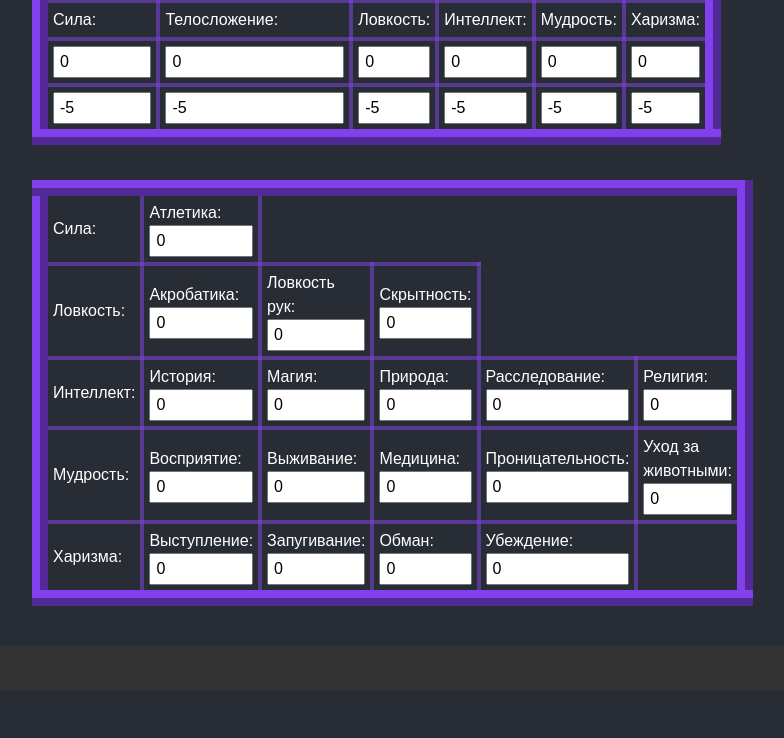
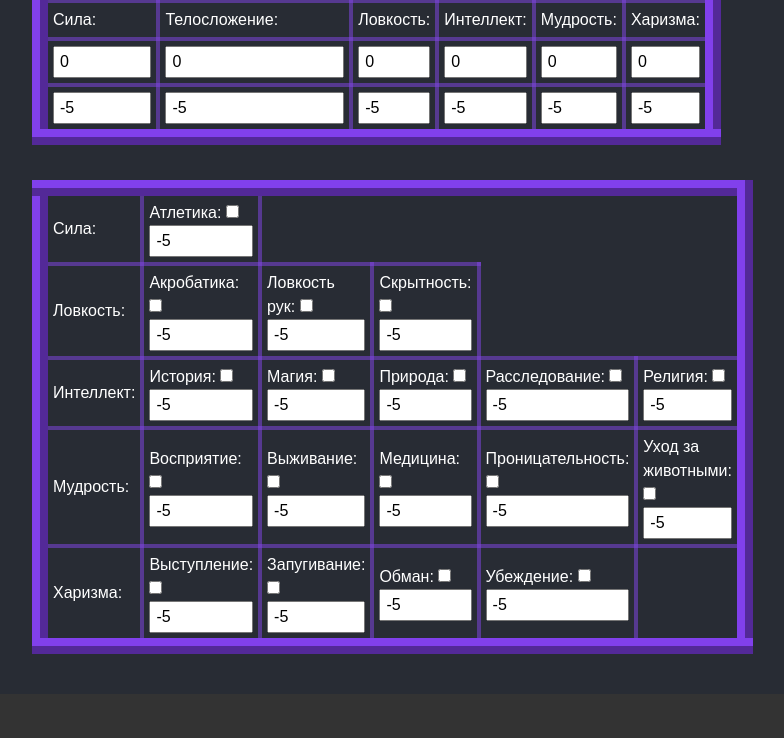
Before and after one commit to ArtemCake/DND_Site, a Flask app: page /CreatePersonage in a window 1280 px wide. Shown: the part 736-1474 px from the top of the page, without its empty margins (8-792 px from the left). Before the commit the page ends 1342 px from the top, so only its background shows below. Run offline with Flask 3, Linux system fonts and the light colour scheme; data comes from the database, SQL or seed files in the repository; data that the repository does not hold is empty; some libraries are stand-ins or nearby versions.

Commit message:
Добавление расчета навыков

```diff
--- a/static/js/CharacteristicModificatorCalculation.js
+++ b/static/js/CharacteristicModificatorCalculation.js
@@ -14,7 +14,6 @@ document.addEventListener('DOMContentLoaded', () => {
             console.error('Элементы для расчёта модификаторов не найдены.');
             return;
         }
-
         characteristicsInputs.each(function() {
             const characteristicId = $(this).siblings('.ParamId').val(); // ID характеристики
             const value = parseFloat($(this).val());                      // Значение характеристики
@@ -26,13 +25,13 @@ document.addEventListener('DOMContentLoaded', () => {
 
             // Формула расчёта модификатора
             const modifier = -5 + Math.floor(0.5 * value);
-
             // Находим соответствующий модификатор и устанавливаем новое значение
             $('.CharacteristicsModificator input[name="CharacteristicsModificator"]')
                 .filter(function() {
                     return $(this).siblings('.ParamId').val() === characteristicId;
                 })
                 .val(modifier);
+
         });
     }
 
@@ -42,6 +41,7 @@ document.addEventListener('DOMContentLoaded', () => {
         calculateModifiers();
     });
 
-    // Изначально вычисляем модификаторы при загрузке страницы
+
+    // Изначально вычисляем модификаторы и навыки при загрузке страницы
     calculateModifiers();
 });
--- /dev/null
+++ b/static/js/CharacteristicSkillsCalculation.js
@@ -0,0 +1,69 @@
+// CharacteristicSkillsCalculation.js
+
+document.addEventListener('DOMContentLoaded', () => {
+	// Проверка наличия jQuery
+	if (typeof $ === 'undefined') {
+		console.error('jQuery не загружена. Скрипт не будет выполнен.');
+		return;
+	}
+
+	// Основной цикл расчёта навыков
+	function calculateSkills() {
+		const characteristicsInputs = $('.CharacteristicsValue input[name="CharacteristicsValue"]');
+		if (characteristicsInputs.length === 0) {
+			console.error('Элементы для расчёта модификаторов не найдены.');
+			return;
+		}
+
+		characteristicsInputs.each(function() {
+			const characteristicId = $(this).siblings('.ParamId').val(); // ID характеристики
+			const characteristicValue = parseFloat($(this).val());       // Значение характеристики
+
+			if (isNaN(characteristicValue)) {
+				console.error('Некорректное значение характеристики:', $(this).attr('name'), characteristicValue);
+				return;
+			}
+
+			// Модификатор характеристики
+			const modifier = -5 + Math.floor(0.5 * characteristicValue);
+
+			// Находим связанные навыки и определяем коэффициент владения
+			const relatedSkills = $('.SkillValue input[name="SkillValue"]')
+				.filter(function() {
+				return $(this).parent().find('.ParamId').val() === characteristicId;
+			});
+
+			relatedSkills.each(function() {
+				const possessionCheckbox = $(this).parent().find('input[name="SkillPossession"]');
+				const isProficient = possessionCheckbox.prop('checked');
+				const masteryValue = Number($('#Mastery-block input[name="Mastery"]').val());
+
+				// Применяем формулу исходя из статуса владения навыком
+				let skillValue = isProficient
+				? 2 * masteryValue + modifier
+				: masteryValue + modifier;
+
+				$(this).val(skillValue);
+			});
+		});
+	}
+
+	// Обработчики событий
+	$('.CharacteristicsValue input[name="CharacteristicsValue"]').on('input change', function() {
+		console.log('Обработчик вызван для:', $(this).attr('name'));
+		calculateSkills();
+	});
+
+	$('#Mastery-block input[name="Mastery"]').on('input change', function() {
+		console.log('Обработчик вызван для:', $(this).attr('name'));
+		calculateSkills();
+	});
+
+	$('.SkillValue input[name="SkillPossession"]').on('change', function() {
+		console.log('Обработчик вызван для:', $(this).attr('name'));
+		calculateSkills();
+	});
+
+	// Изначально вычисляем навыки при загрузке страницы
+	calculateSkills();
+});
--- a/static/js/mainscript.js
+++ b/static/js/mainscript.js
@@ -27,3 +27,4 @@ import './CharacteristicModificatorCalculation.js'; // Расчёт модифи
 import './DynamicTables.js';                        // Динамическое создание таблицы
 import './MaxWeightCalculate.js';                   // Расчет масксимального веса исходя из силы
 import './MaxXPCalculate.js';                       // Расчет масксимального здоровья при создании персонажа
+import './CharacteristicSkillsCalculation.js';      // Расчёт навыков характеристик
--- a/templates/CreatePersonage.html
+++ b/templates/CreatePersonage.html
@@ -367,13 +367,16 @@
 				{% for Skill in Skills %}
 				{% if (Skill.CharacteristicesSkills[0].id == Characteristic.id) %}
 				<td>
-					<div class="Skills">
+					<div class="SkillValue">
 						<span class="Skill">
 							{{ Skill.Name }}:
 						</span>
-						<input type="hidden" name="Skill" class="Skill" value="{{ Skill.id }}">
+						<input type="hidden" name="Skill" class="Skill" value="{{ Skill.id }}"/>
+						<input type="hidden" name="CharacteristicId" class="ParamId" value="{{ Characteristic.id }}"/>
+						<input type="checkbox" name="SkillPossession" data-id="{{ Characteristic.id }}"
+						       data-skill-id="{{ Skill.id }}" class="SkillPossession"/>
 						<input type="number" name="SkillValue" placeholder="{{ Skill.Name }}"
-						       value="0">
+						       value=""/>
 					</div>
 				</td>
 				{% endif %}
```
Lines whose indentation alone changed are shown as unchanged.
